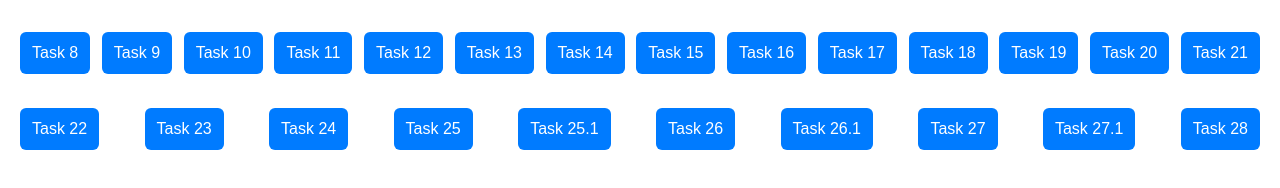
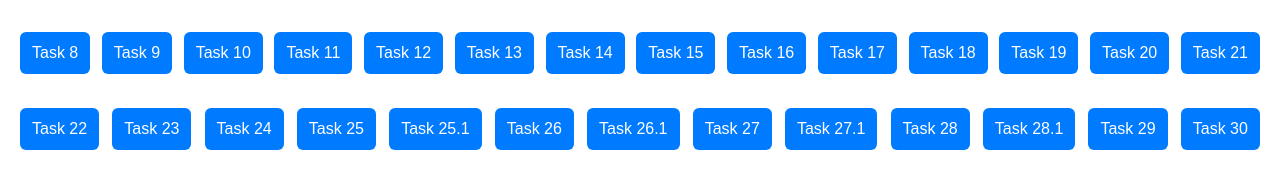
Before and after one commit to vulv04/JS, a plain HTML site: page index.html in a window 1280 px wide. Drawn offline with Linux system fonts and the light colour scheme.

Commit message:
done-task 30

```diff
--- a/index.html
+++ b/index.html
@@ -75,6 +75,9 @@
       <li><a href="./Task27/index.html">Task 27</a></li>
       <li><a href="./Task27.1/index.html">Task 27.1</a></li>
       <li><a href="./Task28/index.html">Task 28</a></li>
+      <li><a href="./Task28.1/index.html">Task 28.1</a></li>
+      <li><a href="./Task29/index.html">Task 29</a></li>
+      <li><a href="./Task30/index.html">Task 30</a></li>
 
     </ul>
   </div>
```
